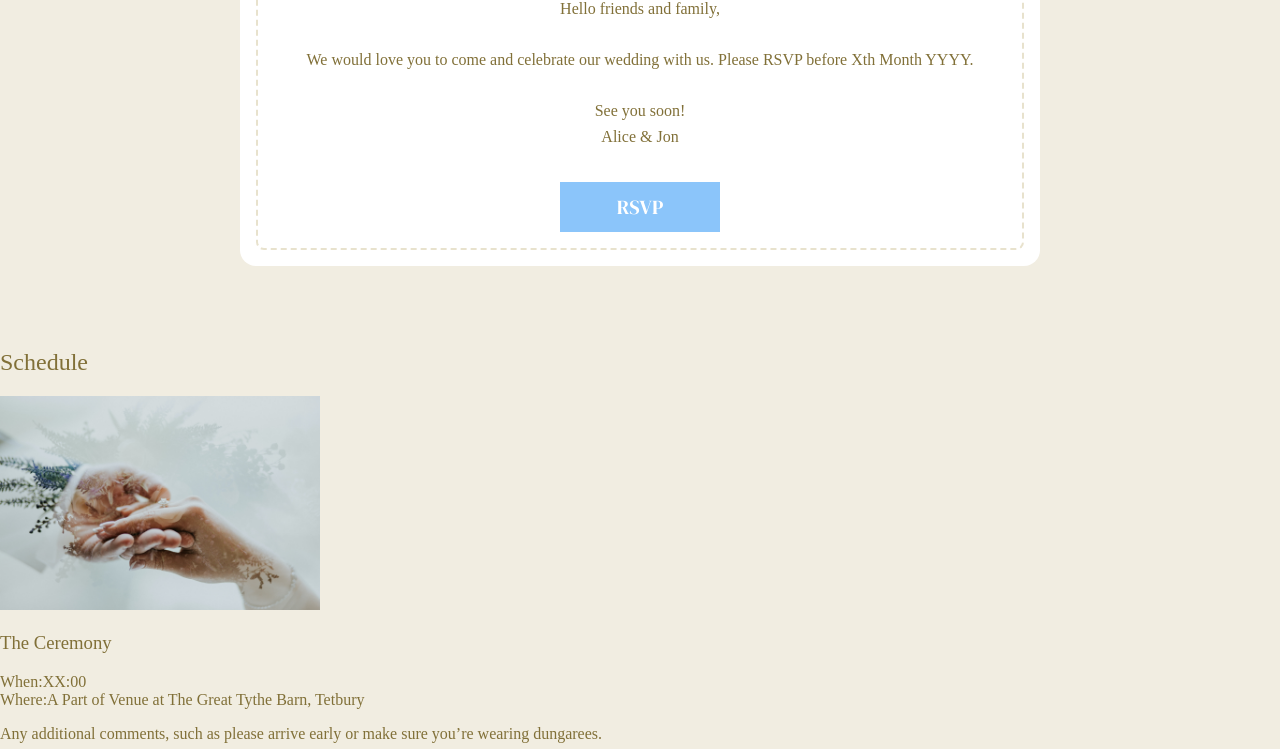
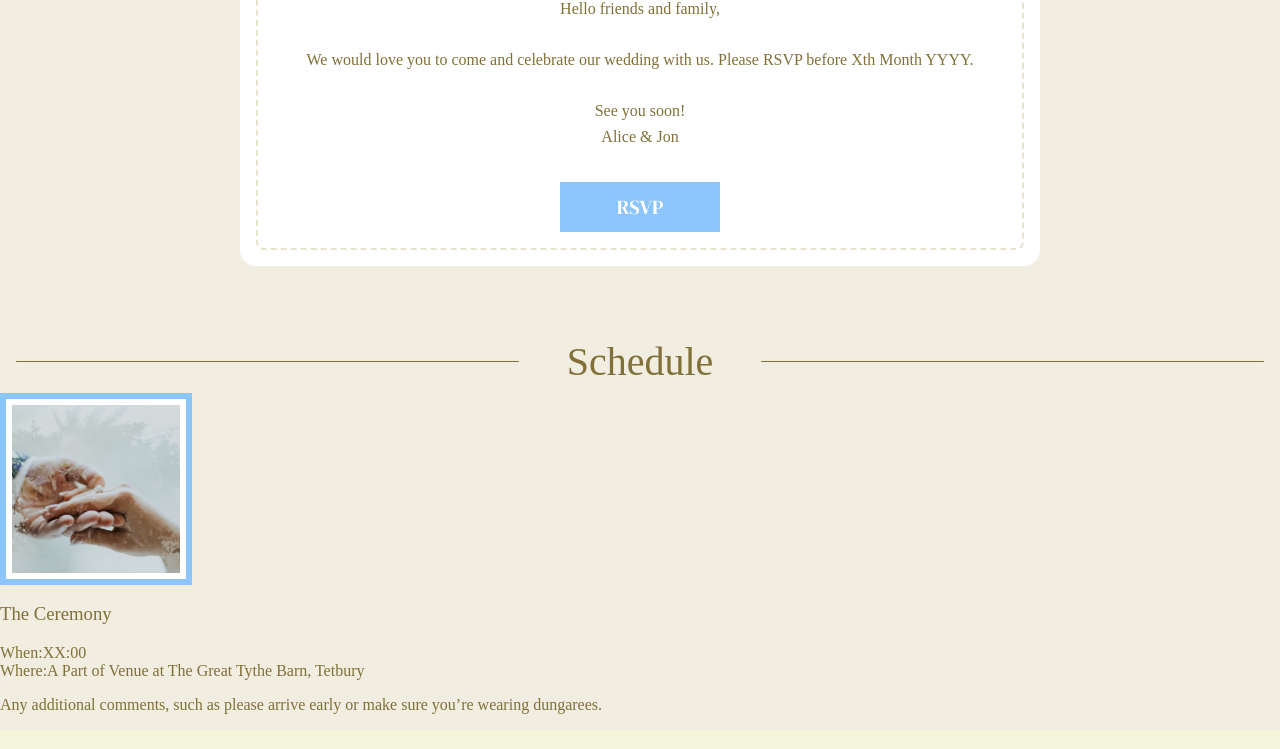
Before and after one commit to emilyswebsites/jon-and-alice, a Nuxt app: page / in a window 1280 px wide. Shown: the part 967-1716 px from the top of the page. Built offline with nearby package versions, Linux system fonts and the light colour scheme; a web font is replaced by a local one.

Commit message:
Add section heading and framed images/maps styles

```diff
--- a/assets/styles/main.scss
+++ b/assets/styles/main.scss
@@ -48,6 +48,7 @@ h1, h2, h3, h4, h5, h6 {
       background-color: var(--clr-beige-dark);
       flex: 1 1 100%;
       height: 1px;
+      border-radius: 2px;
     }
   }
 }
@@ -82,3 +83,32 @@ h1, h2, h3, h4, h5, h6 {
     background-color: var(--clr-blue-dark);
   }
 }
+
+.section-heading {
+  font-family: var(--font-scripty);
+  font-size: 2.5rem;
+  padding: 0px 1rem;
+  margin: .5rem 0;
+}
+
+.framed-media {
+  border: 6px solid var(--clr-blue-medium);
+  position: relative;
+
+  &::after {
+    content: '';
+    position: absolute;
+    top: 0;
+    right: 0;
+    bottom: 0;
+    left: 0;
+    border: 6px solid var(--clr-white);
+  }
+}
+
+.framed-media__content {
+  width: 100%;
+  height: 100%;
+  object-fit: cover;
+  object-position: center;
+}
--- a/pages/index.vue
+++ b/pages/index.vue
@@ -25,9 +25,11 @@
         </div>
       </section>
       <section>
-        <h2>Schedule</h2>
+        <h2 class="section-heading linethrough"><span></span><span class="linethrough__content">Schedule</span><span></span></h2>
         <div>
-          <img src="photos/wedding-ring.jpg" alt="Wedding Ring">
+          <div class="framed-media">
+            <img class="framed-media__content" src="photos/wedding-ring.jpg" alt="Wedding Ring">
+          </div>
           <h3>The Ceremony</h3>
           <div>
             <span>When:</span>
@@ -131,7 +133,8 @@ export default Vue.extend({
   margin: 2rem auto 0;
 }
 
-img {
-  width: 20rem;
+.framed-media {
+  width: 12rem;
+  height: 12rem;
 }
 </style>
```
